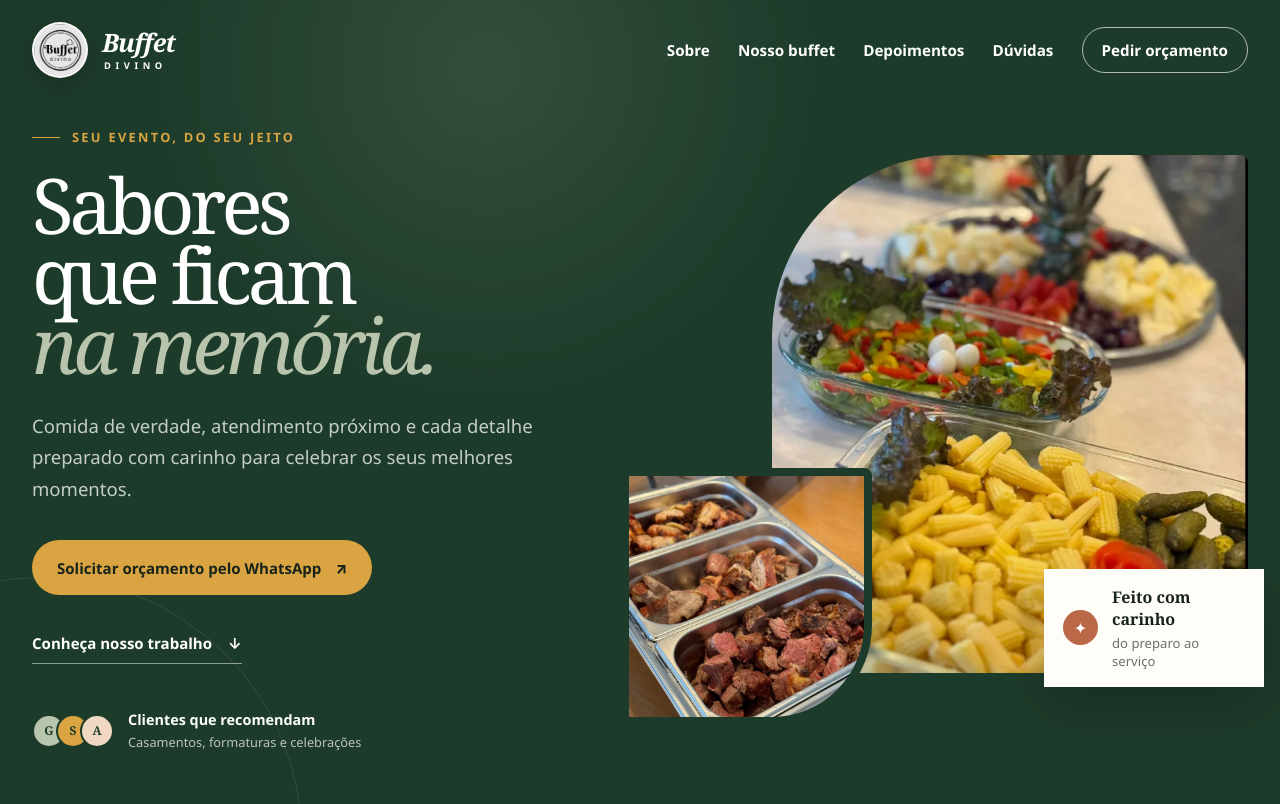
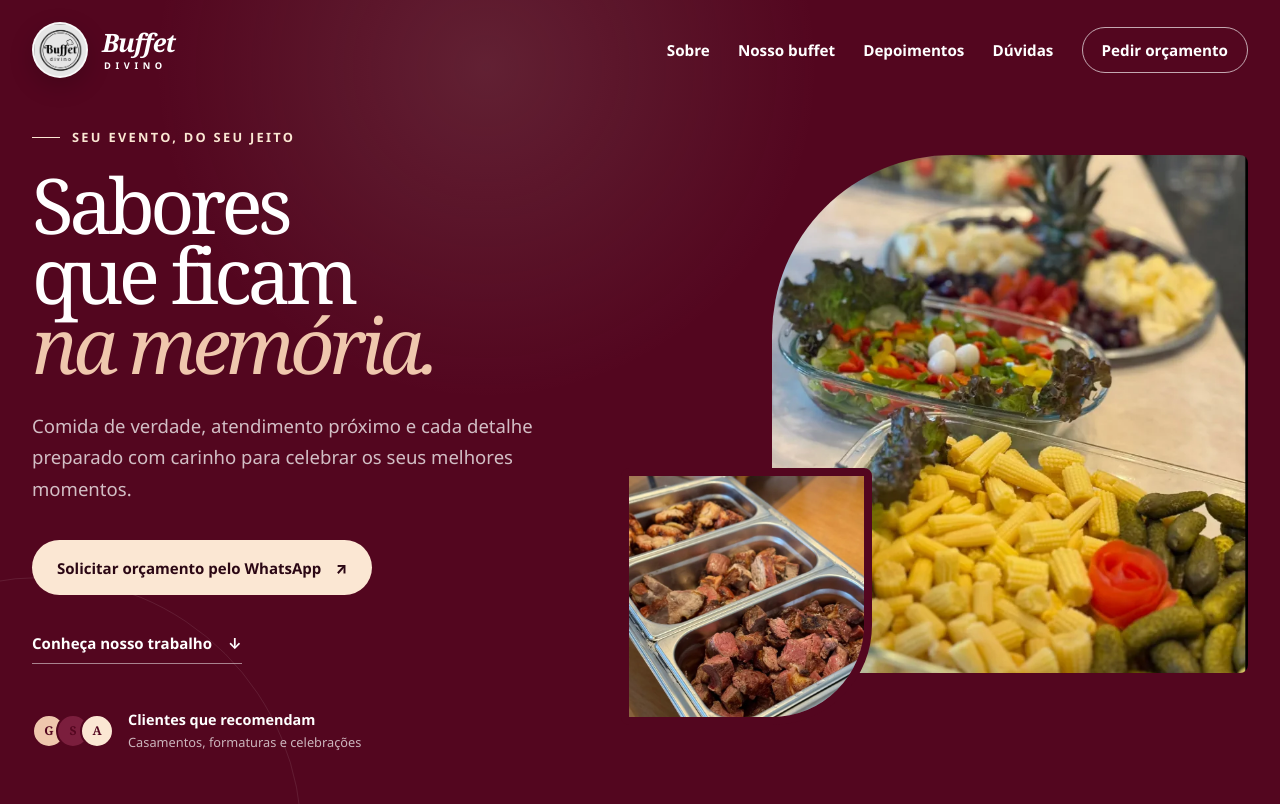
Before and after one commit to robertoedu/buffetDivino, a React (Vite) app: page / in a window 1280 px wide. Shown: the top 804 px of the page. Built offline with nearby package versions, Linux system fonts and the light colour scheme.

Commit message:
palta de cores

```diff
--- a/index.html
+++ b/index.html
@@ -7,7 +7,7 @@
       name="description"
       content="Buffet Divino — experiências especiais para momentos inesquecíveis."
     />
-    <meta name="theme-color" content="#1d3b2a" />
+    <meta name="theme-color" content="#53061F" />
     <link
       rel="icon"
       type="image/png"
--- a/src/App.jsx
+++ b/src/App.jsx
@@ -212,7 +212,7 @@ const faqItems = [
 ]
 
 function getWhatsappUrl(message = whatsappMessage) {
-  return `https://wa.me/5551999333072?text=${encodeURIComponent(message)}`
+  return `https://wa.me/555199966951?text=${encodeURIComponent(message)}`
 }
 
 function WhatsAppLink({
@@ -436,13 +436,6 @@ function App() {
                 width="778"
                 height="980"
               />
-            </div>
-            <div className="hero-note">
-              <span aria-hidden="true">✦</span>
-              <p>
-                <strong>Feito com carinho</strong>
-                <small>do preparo ao serviço</small>
-              </p>
             </div>
           </div>
         </section>
@@ -695,7 +688,7 @@ function App() {
         </nav>
         <WhatsAppLink className="footer-contact inline-whatsapp-cta">
           <span>Orçamentos pelo WhatsApp</span>
-          <strong>(51) 99933-3072 ↗</strong>
+          <strong>+55 51 9996-6951 ↗</strong>
         </WhatsAppLink>
         <p className="copyright">
           © {new Date().getFullYear()} Buffet Divino
--- a/src/index.css
+++ b/src/index.css
@@ -2,20 +2,21 @@
   font-family:
     "Segoe UI", Inter, ui-sans-serif, system-ui, -apple-system, BlinkMacSystemFont,
     sans-serif;
-  color: #1c2720;
-  background: #f5f0e8;
+  color: #2b0714;
+  background: #fbe7d3;
   font-synthesis: none;
   text-rendering: optimizeLegibility;
-  --cream: #f5f0e8;
-  --paper: #fffdf8;
-  --ink: #17231b;
-  --green: #1d3b2a;
-  --green-light: #315d43;
-  --sage: #b9c4ad;
-  --gold: #d9a441;
-  --terracotta: #bb6848;
-  --muted: #687269;
-  --line: rgba(29, 59, 42, 0.16);
+  --cream: #fbe7d3;
+  --secondary: #fbe7d3;
+  --secondary-strong: #f2c9aa;
+  --paper: #fff9f3;
+  --ink: #2b0714;
+  --green: #53061f;
+  --green-light: #7b1e3d;
+  --sage: #efc7ad;
+  --terracotta: #8e2e4f;
+  --muted: #78616a;
+  --line: rgba(83, 6, 31, 0.17);
 }
 
 * {
@@ -229,7 +230,7 @@ blockquote {
   display: flex;
   align-items: center;
   gap: 12px;
-  color: var(--gold);
+  color: var(--terracotta);
   font-size: 0.8rem;
   font-weight: 800;
   letter-spacing: 0.18em;
@@ -242,6 +243,10 @@ blockquote {
   height: 1px;
   background: currentColor;
   content: "";
+}
+
+.hero .eyebrow {
+  color: var(--secondary);
 }
 
 .hero h1 {
@@ -299,11 +304,11 @@ blockquote {
 
 .button-primary {
   color: var(--ink);
-  background: var(--gold);
+  background: var(--secondary);
 }
 
 .button-primary:hover {
-  background: #edbd61;
+  background: var(--secondary-strong);
 }
 
 .text-link {
@@ -344,11 +349,11 @@ blockquote {
 }
 
 .avatars span:nth-child(2) {
-  background: var(--gold);
+  background: var(--green-light);
 }
 
 .avatars span:nth-child(3) {
-  background: #f0d8c2;
+  background: var(--secondary);
 }
 
 .hero-proof p {
@@ -375,7 +380,7 @@ blockquote {
 .hero-image {
   position: absolute;
   overflow: hidden;
-  background: #23392c;
+  background: #6c1834;
 }
 
 .hero-image img {
@@ -407,52 +412,12 @@ blockquote {
   object-position: 52% 56%;
 }
 
-.hero-note {
-  position: absolute;
-  right: -16px;
-  bottom: 38px;
-  display: flex;
-  width: 220px;
-  align-items: center;
-  gap: 14px;
-  padding: 17px 19px;
-  color: var(--ink);
-  background: var(--paper);
-  box-shadow: 0 18px 50px rgba(0, 0, 0, 0.2);
-}
-
-.hero-note > span {
-  display: grid;
-  width: 35px;
-  height: 35px;
-  flex: 0 0 auto;
-  place-items: center;
-  border-radius: 50%;
-  color: #fff;
-  background: var(--terracotta);
-}
-
-.hero-note p {
-  display: grid;
-  gap: 4px;
-}
-
-.hero-note strong {
-  font-family: Georgia, "Times New Roman", serif;
-  font-size: 1rem;
-}
-
-.hero-note small {
-  color: var(--muted);
-  font-size: 0.82rem;
-}
-
 .marquee {
   overflow-x: auto;
   overflow-y: hidden;
   padding: 18px max(24px, calc((100vw - 1380px) / 2));
   color: var(--green);
-  background: var(--gold);
+  background: var(--secondary);
   scrollbar-width: none;
 }
 
@@ -489,7 +454,7 @@ blockquote {
 }
 
 .event-link-group a:hover {
-  color: #fff9eb;
+  color: var(--terracotta);
   transform: translateY(-2px);
 }
 
@@ -598,7 +563,7 @@ blockquote {
 }
 
 .service-section {
-  background: #ebe5da;
+  background: var(--secondary);
 }
 
 .service-content,
@@ -663,7 +628,7 @@ blockquote {
   margin-top: 34px;
   padding: 18px 22px;
   border-left: 3px solid var(--terracotta);
-  color: #505b52;
+  color: #674652;
   background: rgba(255, 255, 255, 0.45);
   font-size: 0.9rem;
   line-height: 1.6;
@@ -672,7 +637,7 @@ blockquote {
 .process-section {
   padding: clamp(90px, 8vw, 112px) max(32px, calc((100vw - 1380px) / 2));
   color: #fff;
-  background: #294a36;
+  background: var(--green);
 }
 
 .process-heading {
@@ -702,7 +667,7 @@ blockquote {
 }
 
 .process-grid article > span {
-  color: var(--gold);
+  color: var(--secondary);
 }
 
 .process-grid p {
@@ -780,7 +745,7 @@ blockquote {
 }
 
 .menu-inspirations-grid article:nth-child(2) {
-  background: #e8e0d3;
+  background: #f3d7c2;
 }
 
 .menu-type {
@@ -819,7 +784,7 @@ blockquote {
 .menu-inspirations-grid li {
   position: relative;
   padding-left: 18px;
-  color: #455149;
+  color: #5f3f4a;
   font-size: 0.94rem;
   line-height: 1.55;
 }
@@ -972,11 +937,11 @@ blockquote {
 }
 
 .testimonial-page .testimonial-card:nth-child(even) {
-  background: #e8e0d3;
+  background: #f3d7c2;
 }
 
 .stars {
-  color: var(--gold);
+  color: var(--terracotta);
   font-size: 0.8rem;
   letter-spacing: 0.16em;
 }
@@ -1071,7 +1036,7 @@ blockquote {
   padding: 0;
   border: 0;
   border-radius: 999px;
-  background: #c9c9bd;
+  background: #d8b8c2;
   cursor: pointer;
   transition:
     width 180ms ease,
@@ -1147,8 +1112,8 @@ blockquote {
   margin-bottom: 10px;
   padding: 5px 9px;
   border-radius: 999px;
-  color: #6f3d2b;
-  background: #f1d9ce;
+  color: var(--green);
+  background: var(--secondary);
   font-size: 0.78rem;
   font-weight: 800;
   letter-spacing: 0.04em;
@@ -1174,7 +1139,7 @@ blockquote {
 }
 
 .cta-copy .section-kicker {
-  color: #ffe2b3;
+  color: var(--secondary);
 }
 
 .cta-copy h2 {
@@ -1196,7 +1161,7 @@ blockquote {
 }
 
 .button-light:hover {
-  background: #fff4de;
+  background: var(--secondary);
 }
 
 .cta-image {
@@ -1220,7 +1185,7 @@ blockquote {
   align-items: start;
   padding: 70px max(32px, calc((100vw - 1380px) / 2)) 30px;
   color: #fff;
-  background: #102117;
+  background: #29020f;
 }
 
 .footer-brand > div {
@@ -1276,7 +1241,7 @@ blockquote {
 }
 
 .footer-contact strong {
-  color: var(--gold);
+  color: var(--secondary);
   font-family: Georgia, "Times New Roman", serif;
   font-size: 1.3rem;
   font-weight: 400;
@@ -1347,7 +1312,7 @@ blockquote {
 a:focus-visible,
 button:focus-visible {
   border-radius: 5px;
-  outline: 3px solid var(--gold);
+  outline: 3px solid var(--green-light);
   outline-offset: 4px;
 }
 
@@ -1360,10 +1325,6 @@ button:focus-visible {
 
   .hero-visual {
     height: 500px;
-  }
-
-  .hero-note {
-    right: 0;
   }
 
   .section,
@@ -1471,11 +1432,11 @@ button:focus-visible {
     height: 100vh;
     flex-direction: column;
     align-items: stretch;
-    justify-content: center;
+    justify-content: flex-start;
     gap: 4px;
-    padding: 88px 30px 40px;
+    padding: 118px 30px 40px;
     color: #fff;
-    background: #102117;
+    background: #29020f;
     box-shadow: -20px 0 50px rgba(0, 0, 0, 0.25);
     font-family: Georgia, "Times New Roman", serif;
     font-size: 1.28rem;
@@ -1792,13 +1753,6 @@ button:focus-visible {
     border-width: 6px;
   }
 
-  .hero-note {
-    right: -8px;
-    bottom: 22px;
-    width: 195px;
-    padding: 13px;
-  }
-
   .about-content h2,
   .service-heading h2,
   .process-heading h2,
```
